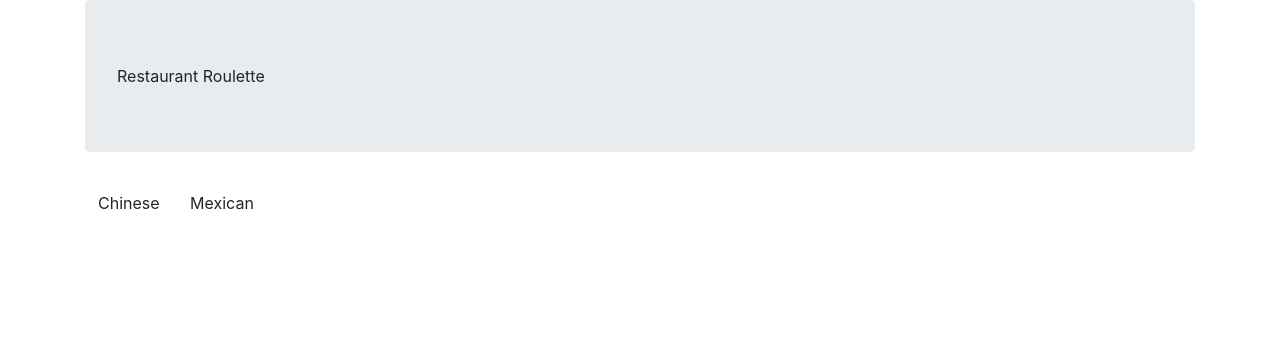
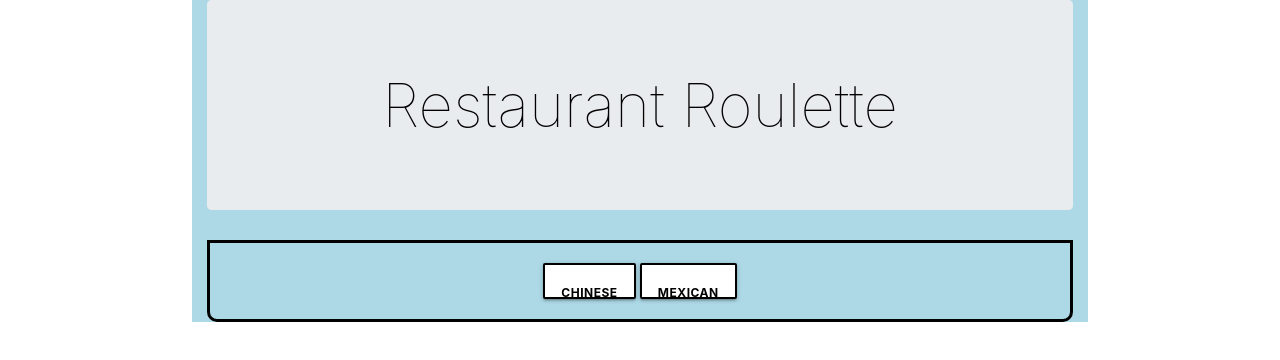
Before and after one commit to xiongkb/Team4, a plain HTML site: page additionalHTML/restaurant.html in a window 1280 px wide. Drawn offline with nearby package versions, Linux system fonts and the light colour scheme.

Commit message:
added additonal libraries mat

```diff
--- a/additionalHTML/restaurant.html
+++ b/additionalHTML/restaurant.html
@@ -4,10 +4,13 @@
     <meta charset="UTF-8">
     <meta name="viewport" content="width=device-width, initial-scale=1.0">
     <meta http-equiv="X-UA-Compatible" content="ie=edge">
-    <title>Team 4 - Project 1</title>
-    <link rel="stylesheet" type="text/css" href="../assets/css/style.css">
-    <link rel="stylesheet" href="https://stackpath.bootstrapcdn.com/bootstrap/4.4.1/css/bootstrap.min.css" integrity="sha384-Vkoo8x4CGsO3+Hhxv8T/Q5PaXtkKtu6ug5TOeNV6gBiFeWPGFN9MuhOf23Q9Ifjh" crossorigin="anonymous">
-
+    <title>Team 4 - Restaurant</title>
+    <!-- bootstrap -->
+    <link rel="stylesheet" href="https://stackpath.bootstrapcdn.com/bootstrap/4.4.1/css/bootstrap.min.css"
+        integrity="sha384-Vkoo8x4CGsO3+Hhxv8T/Q5PaXtkKtu6ug5TOeNV6gBiFeWPGFN9MuhOf23Q9Ifjh" crossorigin="anonymous">
+    <!-- link to materialize library -->
+    <link rel="stylesheet" href="https://cdnjs.cloudflare.com/ajax/libs/materialize/1.0.0/css/materialize.min.css">
+    <link rel="stylesheet" type="text/css" href="../assets/css/restaurantstyle.css">
 </head>
 <body>
     <!-- Banner Div block -->
```
Also changed, not shown: additionalHTML/recipe.html (+6 -5 lines), index.html (+5 -3 lines).
